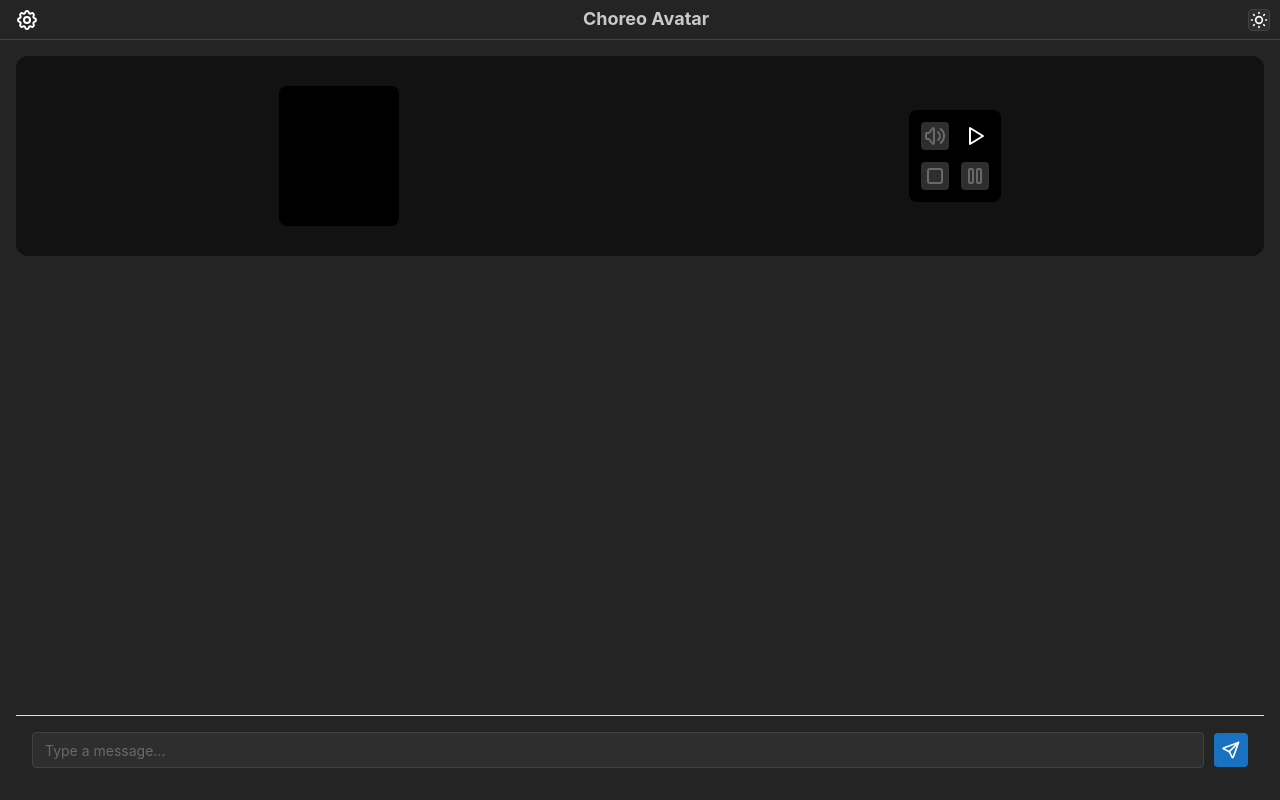
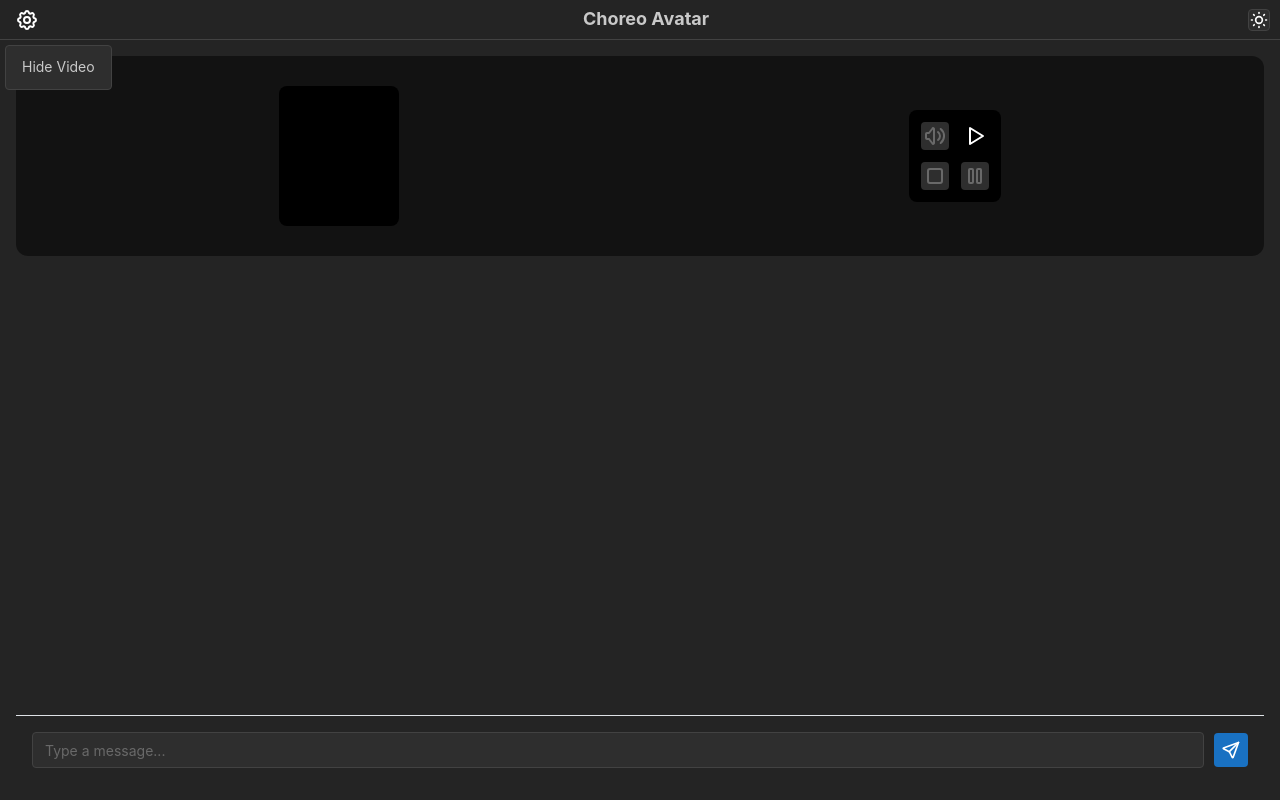
Before and after one commit to dhruvked/temp-prompt-tester, a Next.js app in the folder apps/web/: page / in a window 1280 px wide. Both pictures are taken after a click on the button 27 px from the left and 19 px from the top of the page. Built offline with nearby package versions, Linux system fonts and the light colour scheme.

Commit message:
final touches to the avatar display in training app

```diff
--- a/apps/web/src/app/page.tsx
+++ b/apps/web/src/app/page.tsx
@@ -14,6 +14,10 @@ import {
   ScrollArea,
   Tabs,
   Textarea,
+  Menu,
+  MenuTarget,
+  MenuDropdown,
+  MenuItem,
 } from "@mantine/core";
 import {
   IconArrowLeft,
@@ -55,6 +59,7 @@ export default function ChatPage() {
   const [copiedId, setCopiedId] = useState<string | null>(null);
   const [avatar, setAvatar] = useState<any>(null);
   const [status, setStatus] = useState<any>("idle");
+  const [showVideo, setShowVideo] = useState(true);
 
   const [messageFeedback, setMessageFeedback] = useState<
     {
@@ -176,8 +181,9 @@ export default function ChatPage() {
     <AppShell padding="md" header={{ height: 40 }}>
       <AppShellHeader>
         <Group h="100%" justify="space-between" px="xs" align="center">
+          <Menu>
+            <Menu.Target>
               <ActionIcon
-            onClick={() => setIsSettingsOpen(!isSettingsOpen)}
                 variant="transparent"
                 c="white"
                 size="lg"
@@ -188,6 +194,13 @@ export default function ChatPage() {
               >
                 <IconSettings size={24} />
               </ActionIcon>
+            </Menu.Target>
+            <Menu.Dropdown>
+              <Menu.Item onClick={() => setShowVideo(!showVideo)}>
+                {showVideo ? "Hide Video" : "Show Video"}
+              </Menu.Item>
+            </Menu.Dropdown>
+          </Menu>
           <Text
             fw={700}
             size="lg"
@@ -218,12 +231,14 @@ export default function ChatPage() {
           height: "calc(100vh - 40px)",
         }}
       >
+        <div style={{ display: showVideo ? "block" : "none" }}>
           <VideoComponenet
             avatar={avatar}
             setAvatar={setAvatar}
             status={status}
             setStatus={setStatus}
           />
+        </div>
 
         <ScrollArea flex={1} viewportRef={viewport} px="md">
           <Stack gap="sm" py="md">
```
Lines whose indentation alone changed are shown as unchanged.
